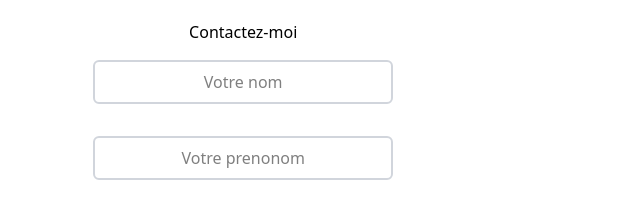
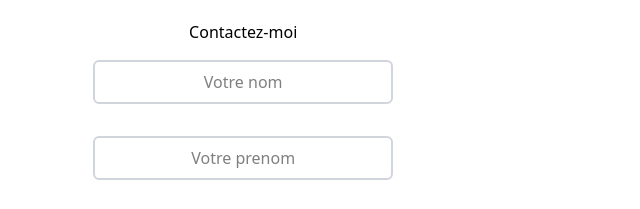
Before and after one commit to aziztraorer/mon-porfolio, a website: page index.html in a window 1280 px wide. Shown: the part 1580-1789 px from the top of the page, 0-640 px from the left. Drawn offline with Linux system fonts and the light colour scheme.

Commit message:
Fix typo in contact form placeholder

```diff
--- a/index.html
+++ b/index.html
@@ -116,7 +116,7 @@
                 <form action="" class="flex flex-col justify-center items-center gap-4 animate-contact">
                     <h3 class="mt-4">Contactez-moi</h3>
                     <input type="text" placeholder="Votre nom" class="border-2 border-gray-300 rounded-md p-2 md:w-[300px] mb-4 text-center">
-                    <input type="text" placeholder="Votre prenonom" class="border-2 border-gray-300 rounded-md p-2 md:w-[300px] mb-4 text-center">
+                    <input type="text" placeholder="Votre prenom" class="border-2 border-gray-300 rounded-md p-2 md:w-[300px] mb-4 text-center">
                     <input type="text" placeholder="Votre email" class="border-2 border-gray-300 rounded-md p-2 md:w-[300px] mb-4 text-center">
                     <textarea name="" id="" cols="30" rows="5" placeholder="Votre message" class="border-2 border-gray-300 rounded-md p-2 md:w-[300px] mb-4 text-center outline-none resize-none "></textarea>
                     <button type="submit" class="rounded-[30px] bg-linear-to-r from-purple-800 to-cyan-500 w-[200px] h-[40px] text-white">ENVOYER</button>
```
